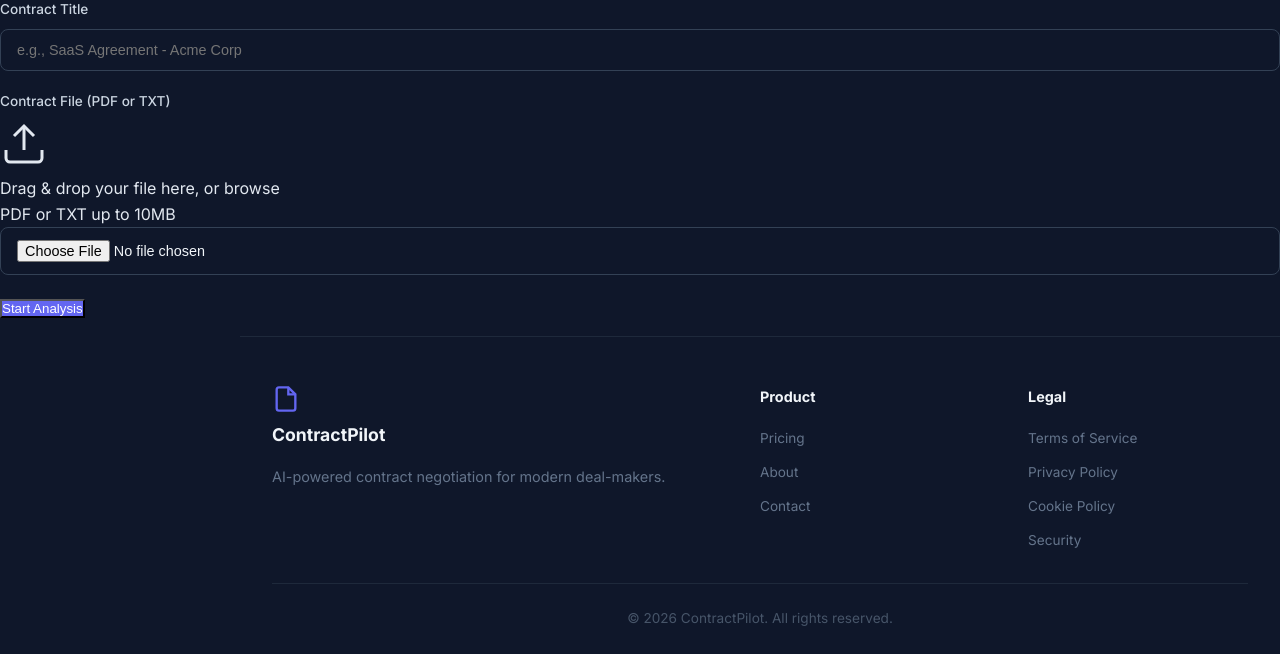
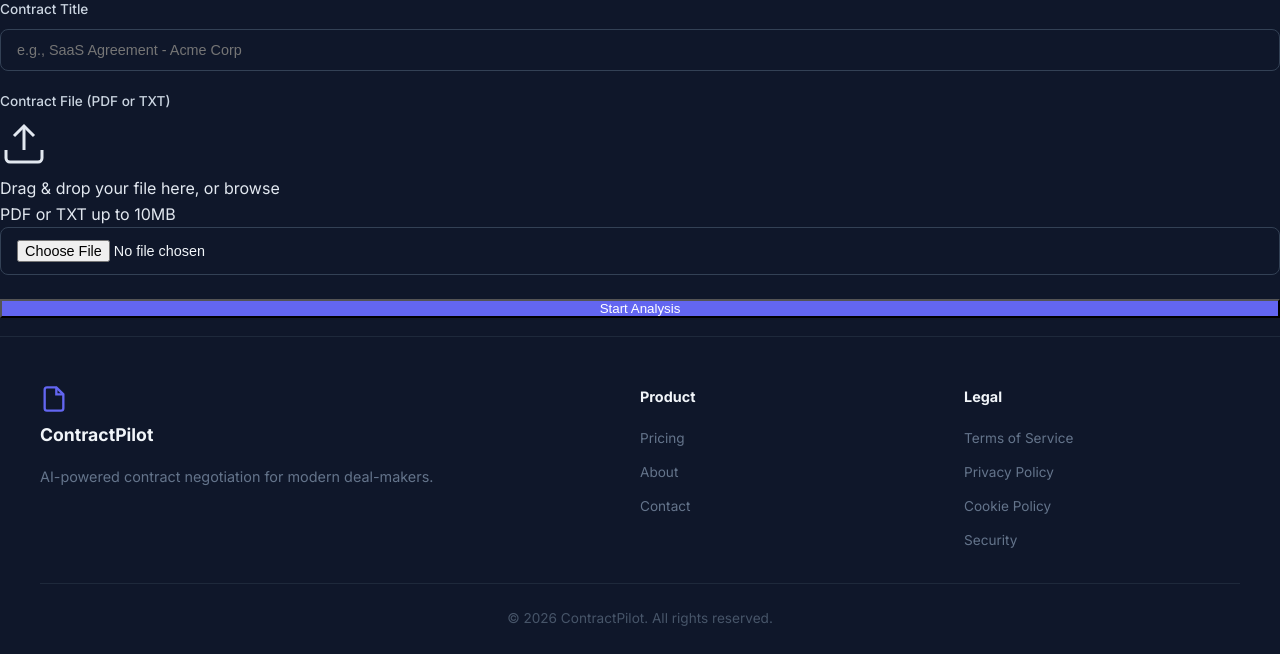
Before and after one commit to jagadishbhyri3-spec/contractpilot, a FastAPI app: page /upload in a window 1280 px wide. Shown: the part 146-800 px from the top of the page. Run offline with FastAPI, Linux system fonts and the light colour scheme.

Commit message:
Update style.css

```diff
--- a/contractpilot/static/css/style.css
+++ b/contractpilot/static/css/style.css
@@ -98,12 +98,18 @@ a { color: inherit; text-decoration: none; }
     transition: all 0.2s;
 }
 
-.btn-primary {
+.btn-primary,
+button.btn-primary {
     background: var(--primary);
     color: white;
 }
 
-.btn-primary:hover { background: var(--primary-hover); }
+.btn-primary:hover,
+button.btn-primary:hover { background: var(--primary-hover); }
+
+.btn-full {
+    width: 100%;
+}
 
 .btn-secondary {
     background: var(--slate-800);
@@ -327,7 +333,11 @@ a { color: inherit; text-decoration: none; }
     padding: 3rem 2rem 1.5rem;
     margin-top: auto;
     border-top: 1px solid var(--slate-800);
-    margin-left: 240px;  /* FIX: offset for sidebar on dashboard pages */
+}
+
+/* Dashboard pages have sidebar — offset footer */
+body.has-sidebar .site-footer {
+    margin-left: 240px;
 }
 
 .footer-grid {
@@ -1060,7 +1070,7 @@ a { color: inherit; text-decoration: none; }
         margin-left: 0;
     }
 
-    .site-footer {
+    body.has-sidebar .site-footer {
         margin-left: 0;
     }
 
```
